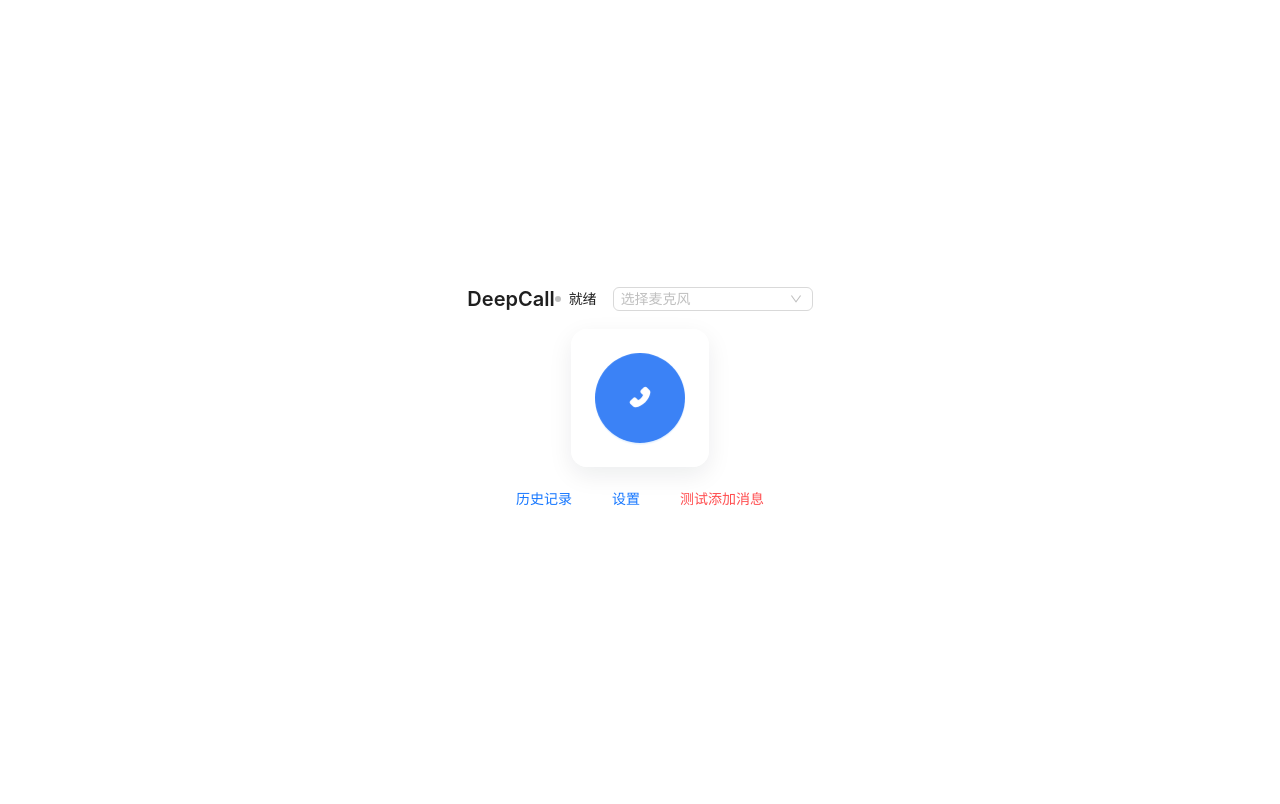
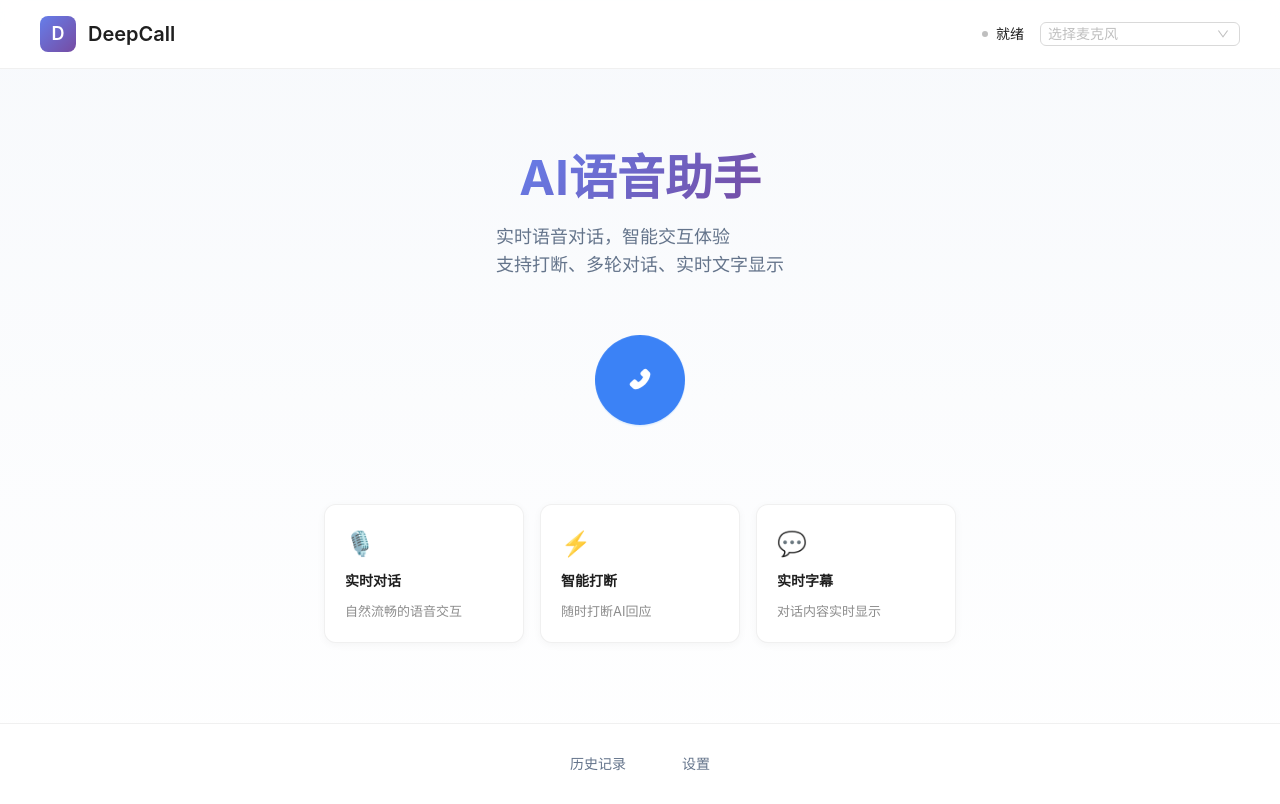
Before and after one commit to Objecteee/deepcall, a React (Vite) app in the folder frontend/: page / in a window 1280 px wide. Built offline with nearby package versions, Linux system fonts and the light colour scheme.

Commit message:
新增了课打断的功能

```diff
--- a/frontend/src/App.tsx
+++ b/frontend/src/App.tsx
@@ -25,6 +25,8 @@ export default function App() {
   const playerRef = useRef<Pcm24Player | null>(null);
   const sessionReadyRef = useRef(false);
   const isAiSpeakingRef = useRef(false); // 跟踪AI是否正在说话
+  const currentResponseIdRef = useRef<string | null>(null); // 当前响应ID
+  const shouldIgnoreAudioRef = useRef(false); // 是否应该忽略音频（打断后）
 
   const statusInfo = useMemo(() => {
     switch (status) {
@@ -138,8 +140,13 @@ export default function App() {
                 }
               }
             } else if (msg?.type === 'input_audio_buffer.speech_started') {
-              // 用户开始说话
-              console.log('用户开始说话');
+              // 用户开始说话 - 立即停止AI音频播放并忽略后续音频包
+              console.log('🎤 用户开始说话，停止AI音频播放');
+              // ⚠️ 无论AI是否在说话，都要停止播放（防止延迟）
+              playerRef.current?.stopAll(); // 清空音频播放队列
+              shouldIgnoreAudioRef.current = true; // 忽略后续音频包
+              isAiSpeakingRef.current = false;
+              setStatus('listening');
             } else if (msg?.type === 'input_audio_buffer.speech_stopped') {
               // 用户停止说话，等待转录完成
               console.log('用户停止说话');
@@ -162,9 +169,13 @@ export default function App() {
                   isComplete: true
                 });
               }
+            } else if (msg?.type === 'response.created') {
+              // 新的响应创建 - 重置忽略标志，准备接收新音频
+              console.log('🎬 新响应创建');
+              shouldIgnoreAudioRef.current = false; // 允许播放新响应的音频
             } else if (msg?.type === 'response.output_item.added') {
-              // 响应输出项添加
-              console.log('响应输出项添加');
+              // 新的响应输出项添加
+              console.log('📝 响应输出项添加');
             } else if (msg?.type === 'response.content_part.added') {
               // 新的输出内容添加
               console.log('新的输出内容添加');
@@ -194,14 +205,29 @@ export default function App() {
               // 输出项完成
               console.log('输出项完成');
             } else if (msg?.type === 'response.audio.delta' && msg?.delta) {
+              // 如果标记为忽略音频，跳过播放（打断后可能还会收到旧的音频包）
+              if (shouldIgnoreAudioRef.current) {
+                console.log('⏭️ 忽略打断后的音频包');
+                return;
+              }
               const p = (playerRef.current ??= new Pcm24Player());
               if (msg?.sample_rate_hz) p.setSampleRateHz(msg.sample_rate_hz);
               p.playBase64Pcm24(msg.delta);
               isAiSpeakingRef.current = true;
-            } else if (msg?.type === 'response.done' || msg?.type === 'response.cancelled') {
-              // AI完成响应或被取消
+            } else if (msg?.type === 'response.done') {
+              // AI完成响应
+              console.log('✅ AI响应完成');
               useCallStore.getState().markLastSubtitleComplete();
               isAiSpeakingRef.current = false;
+              shouldIgnoreAudioRef.current = false; // 重置忽略标志
+              setStatus('listening');
+            } else if (msg?.type === 'response.cancelled') {
+              // AI响应被取消（打断）- 立即停止音频播放
+              console.log('❌ AI响应被取消（打断）');
+              playerRef.current?.stopAll(); // 立即清空播放队列
+              useCallStore.getState().markLastSubtitleComplete();
+              isAiSpeakingRef.current = false;
+              shouldIgnoreAudioRef.current = true; // 继续忽略后续可能到达的音频包
               setStatus('listening');
             } else if (msg?.type === 'upstream.close') {
               message.warning(`上游关闭: code=${msg.code} reason=${msg.reason || ''}`);
@@ -247,45 +273,206 @@ export default function App() {
   }
 
   return (
-    <Flex vertical align="center" justify="center" style={{ minHeight: '100vh', padding: 24 }}>
-      <Space direction="vertical" align="center" size={16} style={{ width: '100%', maxWidth: 960 }}>
-        {/* Top Bar */}
-        <Flex align="center" justify="space-between" style={{ width: '100%' }}>
-          <Title level={4} style={{ margin: 0 }}>DeepCall</Title>
-          <Space>
+    <div style={{ minHeight: '100vh', display: 'flex', flexDirection: 'column', background: 'linear-gradient(180deg, #f7f9fc 0%, #ffffff 100%)' }}>
+      {/* Header */}
+      <header style={{
+        borderBottom: '1px solid rgba(0, 0, 0, 0.06)',
+        padding: '16px 32px',
+        background: 'rgba(255, 255, 255, 0.9)',
+        backdropFilter: 'blur(10px)',
+        position: 'sticky',
+        top: 0,
+        zIndex: 100
+      }}>
+        <Flex align="center" justify="space-between" style={{ maxWidth: 1200, margin: '0 auto' }}>
+          <Flex align="center" gap={12}>
+            <div style={{
+              width: 36,
+              height: 36,
+              borderRadius: 8,
+              background: 'linear-gradient(135deg, #667eea 0%, #764ba2 100%)',
+              display: 'flex',
+              alignItems: 'center',
+              justifyContent: 'center',
+              color: '#fff',
+              fontWeight: 600,
+              fontSize: 18
+            }}>
+              D
+            </div>
+            <Title level={4} style={{ margin: 0, fontWeight: 600 }}>DeepCall</Title>
+          </Flex>
+          <Space size={16}>
             <Badge status={statusInfo.color} text={statusInfo.text} />
-            <Text type="secondary">{latencyMs ? `${latencyMs} ms` : ''}</Text>
+            {latencyMs && <Text type="secondary" style={{ fontSize: 13 }}>{latencyMs} ms</Text>}
             <DeviceSelector />
           </Space>
         </Flex>
+      </header>
 
-        {/* Main Panel */}
-        <Card className="glass-card" style={{ width: '100%' }} styles={{ body: { padding: 24 } }}>
-          <Flex align="center" justify="center" vertical gap={16}>
+      {/* Main Content */}
+      <div style={{ flex: 1, display: 'flex', flexDirection: 'column', padding: '0 24px' }}>
+        <div style={{ maxWidth: 900, width: '100%', margin: '0 auto', flex: 1, display: 'flex', flexDirection: 'column' }}>
           {status === 'idle' || status === 'ended' ? (
-              <motion.div initial={{ scale: 0.9, opacity: 0 }} animate={{ scale: 1, opacity: 1 }}>
+            // Welcome Screen
+            <motion.div
+              initial={{ opacity: 0, y: 20 }}
+              animate={{ opacity: 1, y: 0 }}
+              transition={{ duration: 0.5 }}
+              style={{
+                flex: 1,
+                display: 'flex',
+                flexDirection: 'column',
+                alignItems: 'center',
+                justifyContent: 'center',
+                padding: '80px 24px'
+              }}
+            >
+              <Space direction="vertical" align="center" size={32} style={{ width: '100%' }}>
+                {/* Hero Section */}
+                <Space direction="vertical" align="center" size={16}>
+                  <Title level={1} style={{
+                    margin: 0,
+                    fontSize: 48,
+                    fontWeight: 700,
+                    background: 'linear-gradient(135deg, #667eea 0%, #764ba2 100%)',
+                    WebkitBackgroundClip: 'text',
+                    WebkitTextFillColor: 'transparent',
+                    backgroundClip: 'text'
+                  }}>
+                    AI语音助手
+                  </Title>
+                  <Text style={{
+                    fontSize: 18,
+                    color: '#64748b',
+                    textAlign: 'center',
+                    maxWidth: 500
+                  }}>
+                    实时语音对话，智能交互体验<br/>支持打断、多轮对话、实时文字显示
+                  </Text>
+                </Space>
+
+                {/* Call Button */}
+                <motion.div
+                  initial={{ scale: 0.9, opacity: 0 }}
+                  animate={{ scale: 1, opacity: 1 }}
+                  transition={{ delay: 0.2, duration: 0.4 }}
+                  style={{ marginTop: 24 }}
+                >
                   <CallButton onStart={startCall} />
                 </motion.div>
+
+                {/* Feature Cards */}
+                <motion.div
+                  initial={{ opacity: 0, y: 20 }}
+                  animate={{ opacity: 1, y: 0 }}
+                  transition={{ delay: 0.4, duration: 0.5 }}
+                  style={{ marginTop: 48, width: '100%', maxWidth: 800 }}
+                >
+                  <Flex gap={16} wrap="wrap" justify="center">
+                    <Card
+                      style={{
+                        flex: '1 1 200px',
+                        minWidth: 200,
+                        borderRadius: 12,
+                        border: '1px solid rgba(0, 0, 0, 0.06)',
+                        boxShadow: '0 2px 8px rgba(0, 0, 0, 0.04)'
+                      }}
+                      styles={{ body: { padding: 20 } }}
+                    >
+                      <Space direction="vertical" size={8}>
+                        <div style={{ fontSize: 24 }}>🎙️</div>
+                        <Text strong>实时对话</Text>
+                        <Text type="secondary" style={{ fontSize: 13 }}>
+                          自然流畅的语音交互
+                        </Text>
+                      </Space>
+                    </Card>
+                    <Card
+                      style={{
+                        flex: '1 1 200px',
+                        minWidth: 200,
+                        borderRadius: 12,
+                        border: '1px solid rgba(0, 0, 0, 0.06)',
+                        boxShadow: '0 2px 8px rgba(0, 0, 0, 0.04)'
+                      }}
+                      styles={{ body: { padding: 20 } }}
+                    >
+                      <Space direction="vertical" size={8}>
+                        <div style={{ fontSize: 24 }}>⚡</div>
+                        <Text strong>智能打断</Text>
+                        <Text type="secondary" style={{ fontSize: 13 }}>
+                          随时打断AI回应
+                        </Text>
+                      </Space>
+                    </Card>
+                    <Card
+                      style={{
+                        flex: '1 1 200px',
+                        minWidth: 200,
+                        borderRadius: 12,
+                        border: '1px solid rgba(0, 0, 0, 0.06)',
+                        boxShadow: '0 2px 8px rgba(0, 0, 0, 0.04)'
+                      }}
+                      styles={{ body: { padding: 20 } }}
+                    >
+                      <Space direction="vertical" size={8}>
+                        <div style={{ fontSize: 24 }}>💬</div>
+                        <Text strong>实时字幕</Text>
+                        <Text type="secondary" style={{ fontSize: 13 }}>
+                          对话内容实时显示
+                        </Text>
+                      </Space>
+                    </Card>
+                  </Flex>
+                </motion.div>
+              </Space>
+            </motion.div>
           ) : (
-              <>
+            // Call Screen
+            <motion.div
+              initial={{ opacity: 0 }}
+              animate={{ opacity: 1 }}
+              style={{
+                flex: 1,
+                display: 'flex',
+                flexDirection: 'column',
+                paddingTop: 40,
+                paddingBottom: 120
+              }}
+            >
+              <Space direction="vertical" size={24} style={{ width: '100%', height: '100%' }}>
+                {/* Avatar */}
+                <Flex justify="center">
                   <SpeakingAvatar status={status} />
+                </Flex>
+
+                {/* Chat Panel */}
+                <div style={{ flex: 1, minHeight: 0 }}>
                   <SubtitlePanel />
-              </>
+                </div>
+              </Space>
+            </motion.div>
           )}
+        </div>
+      </div>
+
+      {/* Footer Links - Only show when idle */}
+      {(status === 'idle' || status === 'ended') && (
+        <footer style={{
+          padding: '24px 32px',
+          borderTop: '1px solid rgba(0, 0, 0, 0.06)',
+          background: 'rgba(255, 255, 255, 0.9)'
+        }}>
+          <Flex justify="center" gap={24}>
+            <Button type="link" style={{ color: '#64748b' }}>历史记录</Button>
+            <Button type="link" style={{ color: '#64748b' }}>设置</Button>
           </Flex>
-        </Card>
+        </footer>
+      )}
 
-        <Space>
-          <Button type="link">历史记录</Button>
-          <Button type="link">设置</Button>
-          {/* 临时测试按钮 */}
-          <Button type="link" onClick={testAddMessage} style={{ color: '#ff4d4f' }}>
-            测试添加消息
-          </Button>
-        </Space>
-      </Space>
       {/* Floating bottom controls (during call) */}
-      {status !== 'idle' && status !== 'ended' ? <ControlBar onHangup={hangup} /> : null}
-    </Flex>
+      {status !== 'idle' && status !== 'ended' && <ControlBar onHangup={hangup} />}
+    </div>
   );
 }
```
Also changed, not shown: frontend/src/components/SubtitlePanel.tsx (+26 -11 lines), frontend/src/styles/global.css (+21 -14 lines), 1 other file (tests, documents, lock files or other folders). Lines whose indentation alone changed are shown as unchanged.
